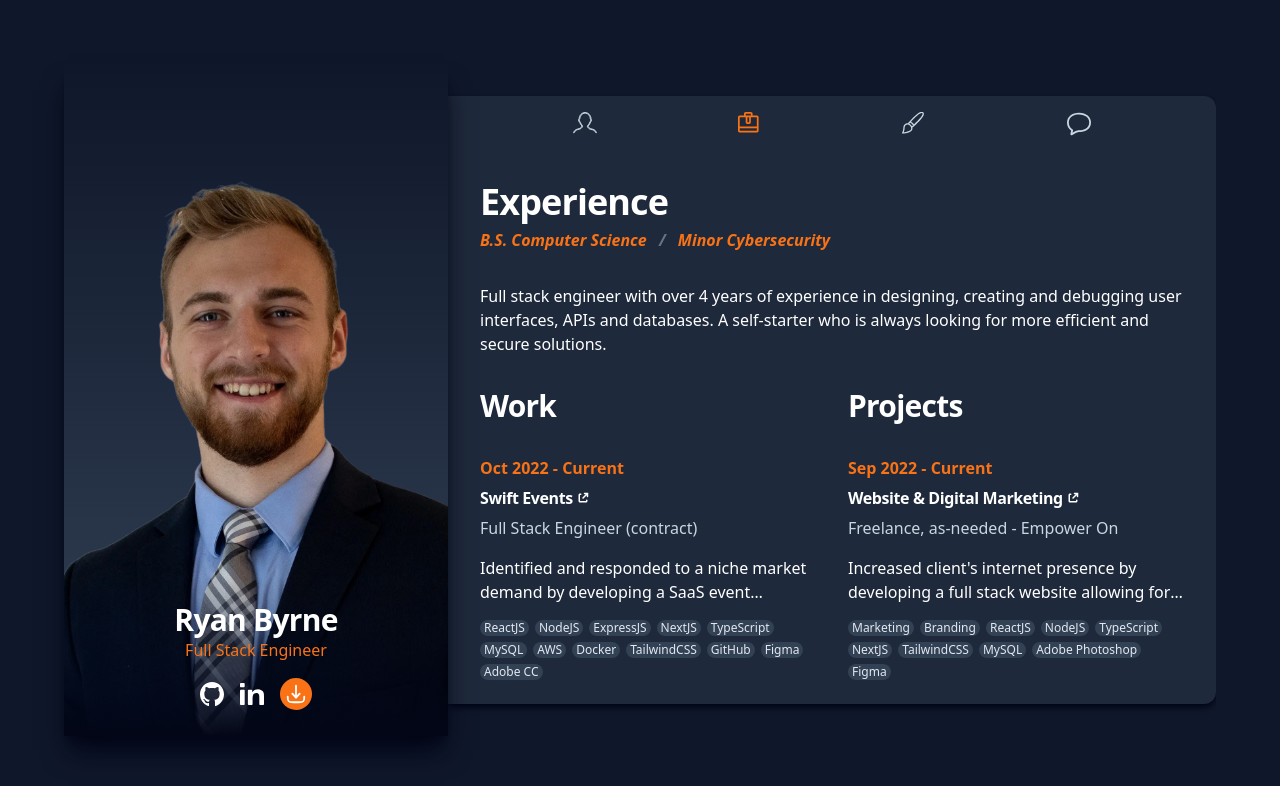
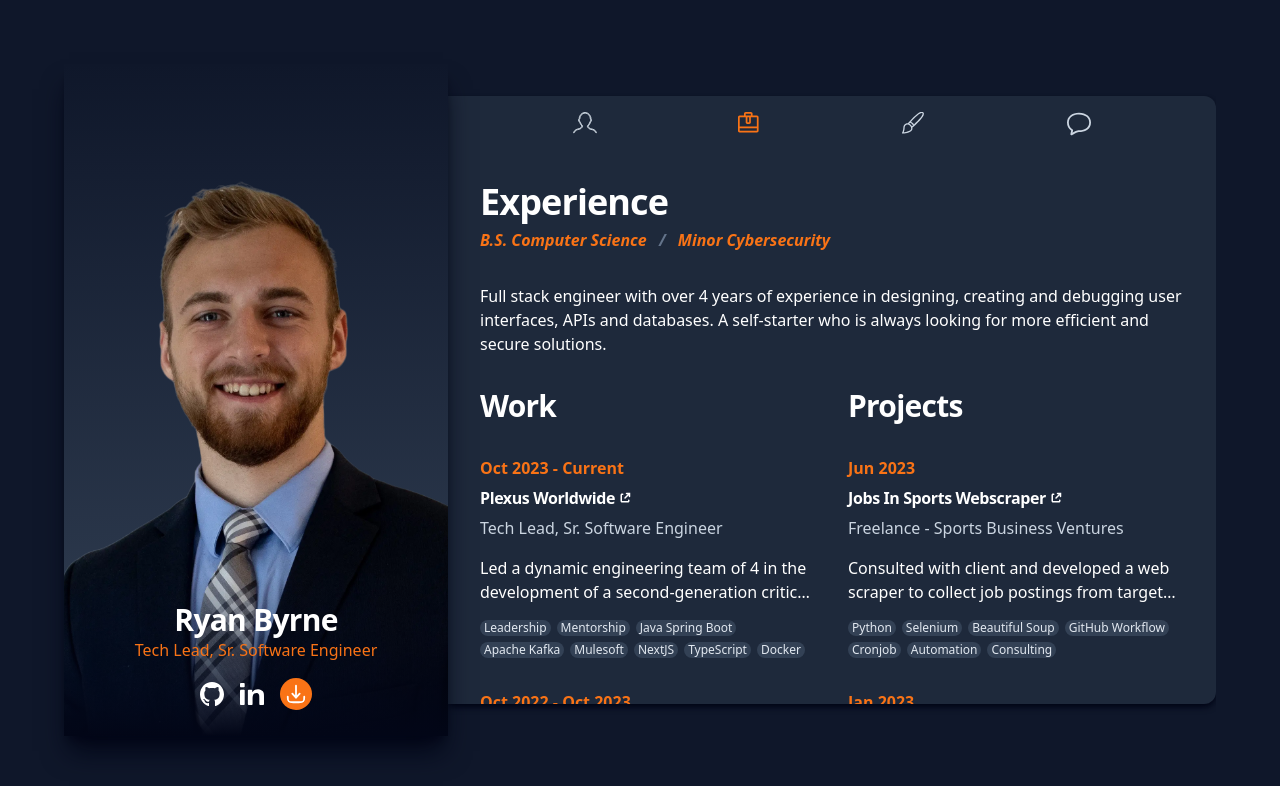
Before and after one commit to ryanbyrne30/resume, a Next.js app in the folder site/: page /experience in a window 1280 px wide. Shown: the top 786 px of the page. Built offline with nearby package versions, Linux system fonts and the light colour scheme.

Commit message:
Updated resume

```diff
--- a/site/src/components/downloadResume.tsx
+++ b/site/src/components/downloadResume.tsx
@@ -9,7 +9,7 @@ export function DownloadResume({
 }) {
   return (
     <a
-      href="/assets/Ryan_Byrne_Full_Stack.pdf"
+      href="/assets/Ryan_Byrne--resume.pdf"
       download
       aria-label="Download resume"
       className={className}
--- a/site/src/layouts/Layout.tsx
+++ b/site/src/layouts/Layout.tsx
@@ -102,7 +102,7 @@ function Headshot() {
       <div className="absolute bottom-0 left-0 right-0 flex h-40 flex-col justify-center gap-4 bg-gradient-to-t from-main-950 to-transparent p-4 text-center">
         <div>
           <h1 className="text-3xl font-bold text-white">Ryan Byrne</h1>
-          <p className="text-primary-500">Full Stack Engineer</p>
+          <p className="text-primary-500">Tech Lead, Sr. Software Engineer</p>
         </div>
         <Socials />
       </div>
--- a/site/src/pages/experience.tsx
+++ b/site/src/pages/experience.tsx
@@ -22,10 +22,27 @@ export default function ExperiencePage() {
           <article className="flex flex-col gap-8">
             <h2>Work</h2>
             <Experience
-              date="Oct 2022 - Current"
+              date="Oct 2023 - Current"
+              title="Plexus Worldwide"
+              link="https://plexusworldwide.com"
+              subtitle="Tech Lead, Sr. Software Engineer"
+              description="Led a dynamic engineering team of 4 in the development of a second-generation critical system, enhancing global order fulfillment and tracking capabilities."
+              stack={[
+                "Leadership",
+                "Mentorship",
+                "Java Spring Boot",
+                "Apache Kafka",
+                "Mulesoft",
+                "NextJS",
+                "TypeScript",
+                "Docker",
+              ]}
+            />
+            <Experience
+              date="Oct 2022 - Oct 2023"
               title="Swift Events"
               link="https://swiftevents.app"
-              subtitle="Full Stack Engineer (contract)"
+              subtitle="Full Stack Engineer"
               description="Identified and responded to a niche market demand by developing a SaaS event management platform tailored for small to medium sized organizations resulting in over 60 successful event registrations within the first month after launch"
               stack={[
                 "ReactJS",
@@ -65,7 +82,7 @@ export default function ExperiencePage() {
               date="Jun 2020 - Jun 2021"
               title="Northrop Grumman"
               link="https://www.northropgrumman.com/"
-              subtitle="Full Stack Engineer (contract)"
+              subtitle="Full Stack Engineer"
               description="Spearheaded the development efforts in building an internal .Net Core application to track employee career paths and received the Bravo Award for Operational Efficiency"
               stack={[
                 ".Net Core",
@@ -84,7 +101,7 @@ export default function ExperiencePage() {
             <Experience
               date="Aug 2020 - May 2021"
               title="Fundfish"
-              subtitle="Full Stack Engineer (contract)"
+              subtitle="Full Stack Engineer"
               description="Brought client's idea for a startup from ideation to full stack MERN MVP web application where it was presented to Venture Capitalists to obtain additional funding."
               stack={[
                 "NodeJS",
@@ -101,10 +118,10 @@ export default function ExperiencePage() {
           </article>
           <article className="flex flex-col gap-8">
             <h2>Projects</h2>
-            <Experience
-              date="Sep 2022 - Current"
+            {/* <Experience
+              date="Sep 2022 - Mar 2023"
               title="Website & Digital Marketing"
-              link="https://www.empoweron.app"
+              link="https://www.empoweron.app/about"
               subtitle="Freelance, as-needed - Empower On"
               description="Increased client's internet presence by developing a full stack website allowing for posting info about upcoming events and produce eye-catching marketing promotions for social media using Adobe Photoshop."
               stack={[
@@ -119,7 +136,7 @@ export default function ExperiencePage() {
                 "Adobe Photoshop",
                 "Figma",
               ]}
-            />
+            /> */}
             <Experience
               date="Jun 2023"
               title="Jobs In Sports Webscraper"
--- a/site/src/pages/index.tsx
+++ b/site/src/pages/index.tsx
@@ -12,8 +12,8 @@ export default function Home() {
           <div className="flex flex-col gap-1">
             <h1>About Me</h1>
             <p className="subtitle">
-              Phoenix, AZ <span className="subtitle-divider">/</span> Swift
-              Events
+              Tech Lead, Sr. Software Engineer{" "}
+              <span className="subtitle-divider">/</span> Phoenix, AZ
             </p>
           </div>
           <div className="relative aspect-square w-14 overflow-hidden rounded-full bg-main-700 sm:hidden">
@@ -29,11 +29,17 @@ export default function Home() {
           </div>
         </header>
         <p>
-          Pragmatic and hungry full stack engineer with a passion for
-          continuously pushing the limits of what is possible. Proven track
-          record of initiating and delivering impactful solutions to complex
-          problems in fast paced environments. Received the Bravo Award for
-          Operational Efficiency from Northrop Grumman.
+          Pragmatic and hungry software engineer with a passion for continuously
+          pushing the limits of what is possible. Proven track record of
+          initiating and delivering impactful solutions to complex problems in
+          fast paced environments.
+        </p>
+        <p className="w-fit rounded bg-gradient-to-r from-purple-900 to-slate-900 p-2">
+          First place at Plexus Worldwide&apos;s Hackathon
+        </p>
+        <p className="w-fit rounded bg-gradient-to-r from-yellow-900 to-slate-900 p-2">
+          Received the Bravo Award for Operational Efficiency from Northrop
+          Grumman.
         </p>
         <DownloadResume className="flex flex-col items-center sm:items-start">
           <PrimaryButton>Download Resume</PrimaryButton>
--- a/site/src/pages/skills.tsx
+++ b/site/src/pages/skills.tsx
@@ -9,12 +9,13 @@ export default function SkillsPage() {
         </header>
         <article className="grid grid-cols-1 gap-8 lg:grid-cols-2">
           <section className="flex flex-col gap-2">
-            <h2>Intangible</h2>
+            <h2>Soft Skills</h2>
             <ul>
+              <li>Leads from the Front</li>
+              <li>Team oriented</li>
               <li>Work horse</li>
               <li>Innovator</li>
               <li>Observant</li>
-              <li>Creative</li>
               <li>Great communicator, better listener</li>
             </ul>
           </section>
@@ -33,6 +34,8 @@ export default function SkillsPage() {
           <section className="flex flex-col gap-2">
             <h2>Backend</h2>
             <ul>
+              <li>Java Spring Boot</li>
+              <li>Mulesoft</li>
               <li>NodeJS / Express</li>
               <li>NextJS</li>
               <li>SvelteKit</li>
@@ -51,13 +54,16 @@ export default function SkillsPage() {
               <li>Docker</li>
               <li>Kubernetes</li>
               <li>AWS</li>
+              <li>Apache Kafka</li>
               <li>CICD - GitHub, GitLab</li>
             </ul>
           </section>
           <section className="flex flex-col gap-2">
             <h2>Database</h2>
             <ul>
-              <li>SQL - PostgreSQL, MySQL, ...</li>
+              <li>PostgreSQL</li>
+              <li>MySQL</li>
+              <li>MSSQL</li>
               <li>MongoDB</li>
             </ul>
           </section>
```
Also changed, not shown: 2 other files (tests, documents, lock files or other folders).
